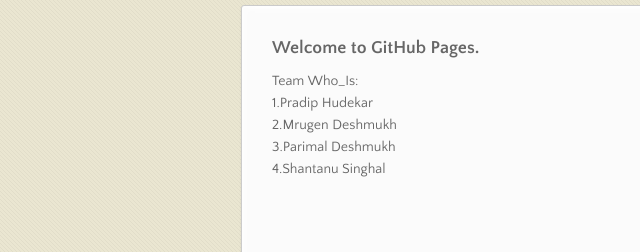
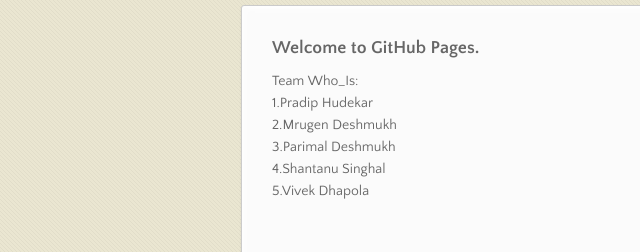
Before and after one commit to mrugenmike/Who_Is_Android, a plain HTML site: page index.html in a window 1280 px wide. Shown: the part 185-437 px from the top of the page, 74-714 px from the left. Drawn offline with nearby package versions, Linux system fonts and the light colour scheme.

Commit message:
added vivek to the list
added

```diff
--- a/index.html
+++ b/index.html
@@ -41,7 +41,7 @@
       <section>
         <h3>Welcome to GitHub Pages.</h3>
 
-<p>Team Who_Is: <br/> 1.Pradip Hudekar<br/>2.Mrugen Deshmukh<br/>3.Parimal Deshmukh<br/>4.Shantanu Singhal  </p>
+<p>Team Who_Is: <br/> 1.Pradip Hudekar<br/>2.Mrugen Deshmukh<br/>3.Parimal Deshmukh<br/>4.Shantanu Singhal<br/>5.Vivek Dhapola  </p>
 
 
 
```
